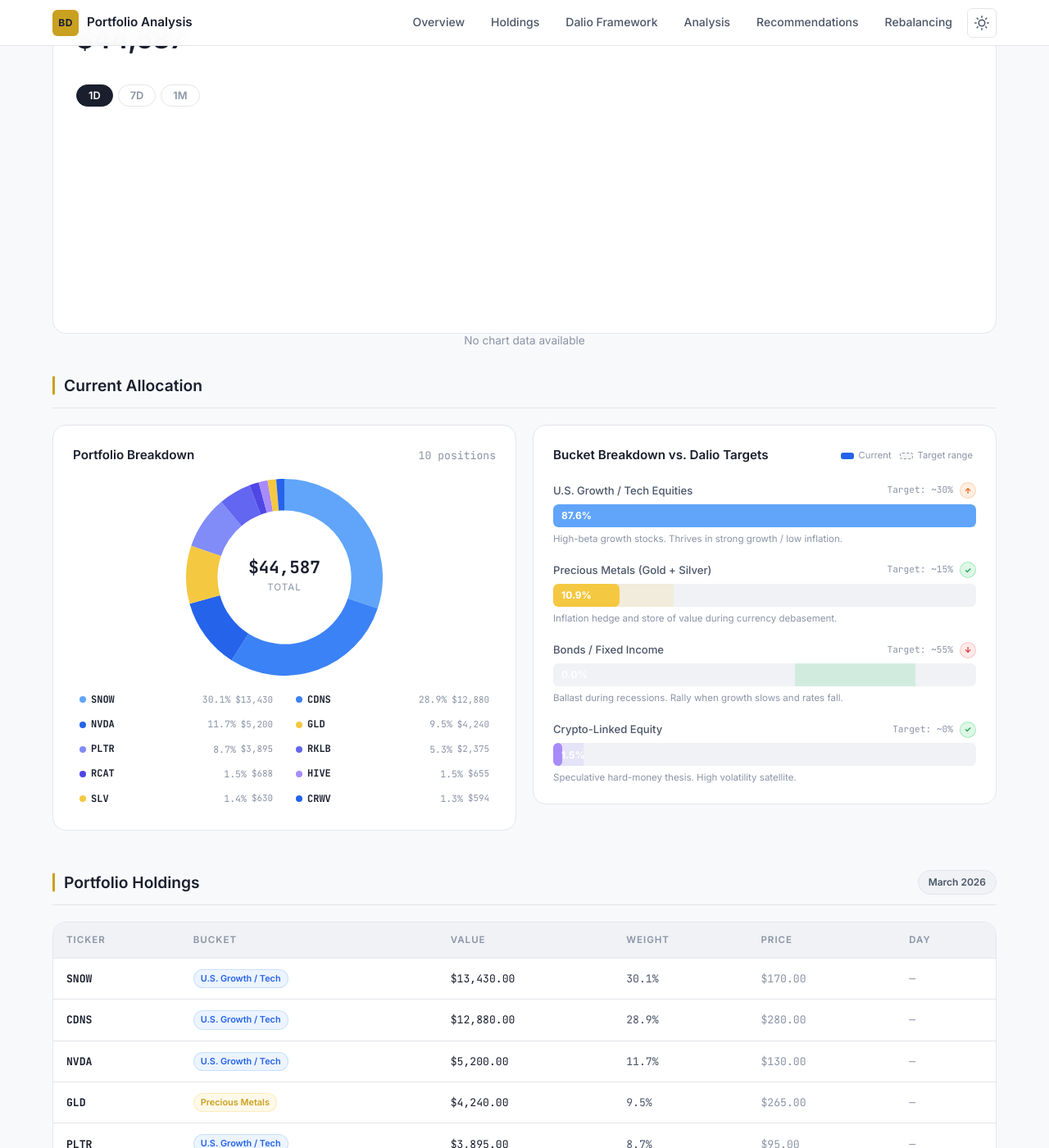
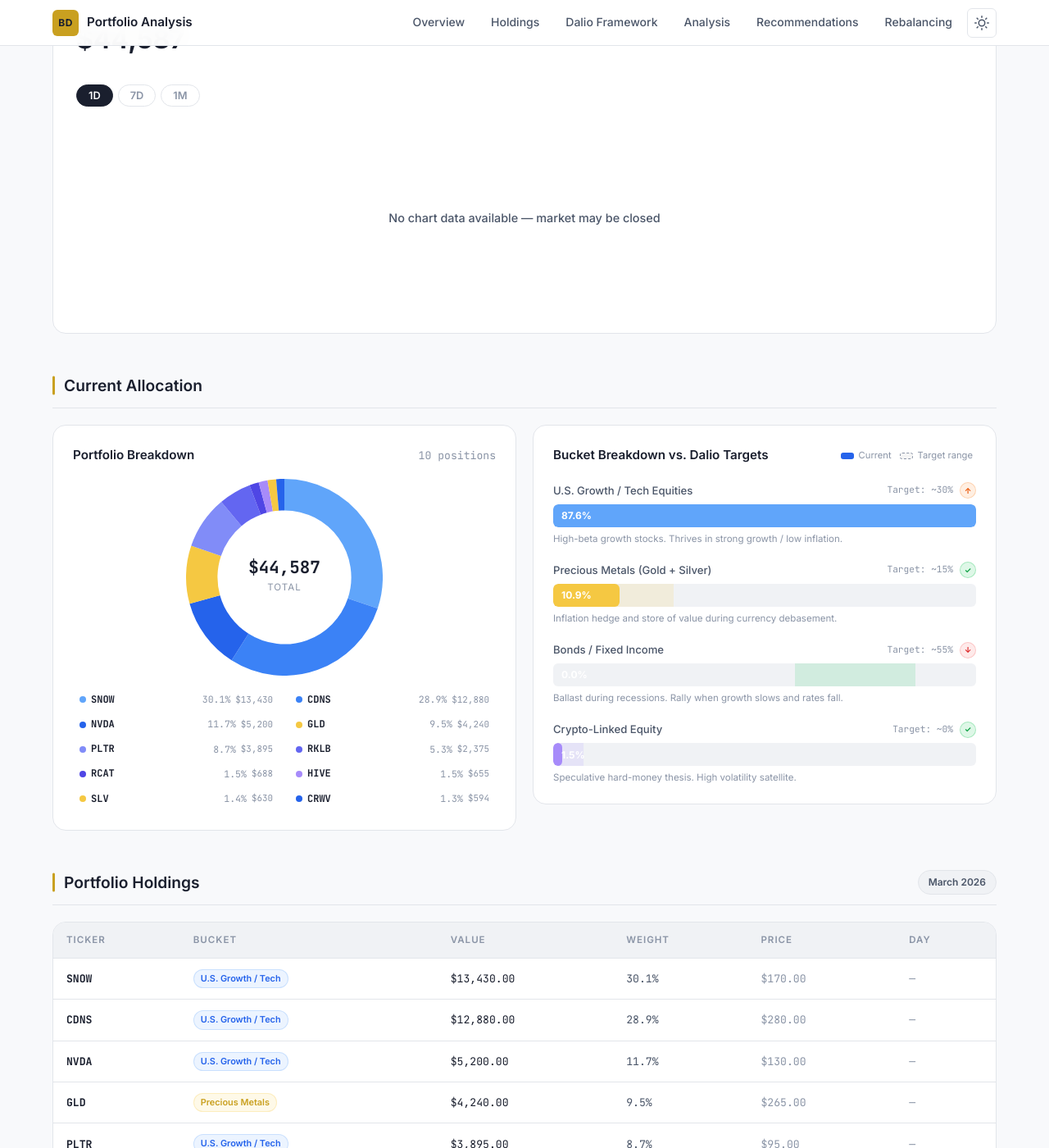
Before and after one commit to DavidDeanIntegrated/BD_Portfolio, a Jekyll site: the page built from index.html, in a window 1280 px wide and 1400 px high, scrolled down 669 px. Shown: the whole window at 82% size. Built offline with Jekyll 4.4.1, drawn with Linux system fonts in a browser that asks for light colours; part of the change alters nothing that is shown.

Commit message:
Fix chart not rendering: stagger candle requests and add delay
- Batch candle fetches in groups of 3 with 300ms between batches
  to avoid Finnhub rate limiting after quote fetches
- Add 2-second delay before starting chart init to separate
  quote and candle API calls
- Improve loading/error message visibility and wording
- Add delay() helper for staggering async requests

https://claude.ai/code/session_0177vVTxHKpjfDkvR5aHBYXP

```diff
--- a/assets/css/dashboard.css
+++ b/assets/css/dashboard.css
@@ -1299,8 +1299,11 @@
   align-items: center;
   justify-content: center;
   height: 100%;
-  color: var(--text-muted);
-  font-size: 0.85rem;
+  color: var(--text-secondary);
+  font-size: 0.9rem;
+  font-weight: 500;
+  text-align: center;
+  padding: 0 16px;
 }
 
 /* ================================================================
--- a/assets/js/dashboard.js
+++ b/assets/js/dashboard.js
@@ -782,6 +782,11 @@
     return '$' + n.toLocaleString('en-US', { minimumFractionDigits: 0, maximumFractionDigits: 0 });
   }
 
+  // Small delay helper for staggering API calls
+  function delay(ms) {
+    return new Promise(function (resolve) { setTimeout(resolve, ms); });
+  }
+
   // Fetch OHLC candles from Finnhub for a single ticker
   async function fetchTickerCandles(ticker, resolution, from, to) {
     var url = FINNHUB_BASE + '/stock/candle?symbol=' + encodeURIComponent(ticker) +
@@ -824,19 +829,19 @@
       from = now - 35 * 24 * 60 * 60;   // 35-day lookback
     }
 
-    // Fetch candles for all tickers in parallel
+    // Fetch candles in small batches to respect Finnhub rate limits
     var candles = {};
-    var fetches = [];
-
-    HOLDINGS.forEach(function (h) {
-      fetches.push(
-        fetchTickerCandles(h.ticker, resolution, from, now).then(function (d) {
+    var batchSize = 3;
+    for (var b = 0; b < HOLDINGS.length; b += batchSize) {
+      var batch = HOLDINGS.slice(b, b + batchSize);
+      var fetches = batch.map(function (h) {
+        return fetchTickerCandles(h.ticker, resolution, from, now).then(function (d) {
           if (d) candles[h.ticker] = d;
-        }).catch(function () {})
-      );
-    });
-
-    await Promise.all(fetches);
+        }).catch(function () {});
+      });
+      await Promise.all(fetches);
+      if (b + batchSize < HOLDINGS.length) await delay(300);
+    }
 
     // Find base timestamps from the ticker with the most data points
     var baseTimestamps = null;
@@ -1028,24 +1033,23 @@
     if (!loader) {
       loader = document.createElement('div');
       loader.className = 'perf-loading';
-      loader.textContent = 'Loading chart\u2026';
       wrap.appendChild(loader);
     }
+    loader.textContent = 'Loading chart\u2026';
     loader.style.display = 'flex';
 
     try {
       var series = await buildPortfolioSeries(range);
-      loader.style.display = 'none';
-      if (canvas) canvas.style.display = 'block';
       if (series && series.length >= 2) {
+        loader.style.display = 'none';
+        if (canvas) canvas.style.display = 'block';
         renderPerfChart(series, range);
       } else {
-        loader.textContent = 'No chart data available';
-        loader.style.display = 'flex';
+        loader.textContent = 'No chart data available \u2014 market may be closed';
+        if (canvas) canvas.style.display = 'none';
       }
     } catch (e) {
-      loader.textContent = 'Failed to load chart';
-      loader.style.display = 'flex';
+      loader.textContent = 'Failed to load chart data';
       if (canvas) canvas.style.display = 'none';
     }
   }
@@ -1208,8 +1212,9 @@
     }
 
     // Step 6: Initialize the performance chart (candle data)
+    // Delay to avoid Finnhub rate limits after quote fetches
     if (isKeyConfigured()) {
-      initPerfChart();
+      setTimeout(function () { initPerfChart(); }, 2000);
     }
   }
 
```
